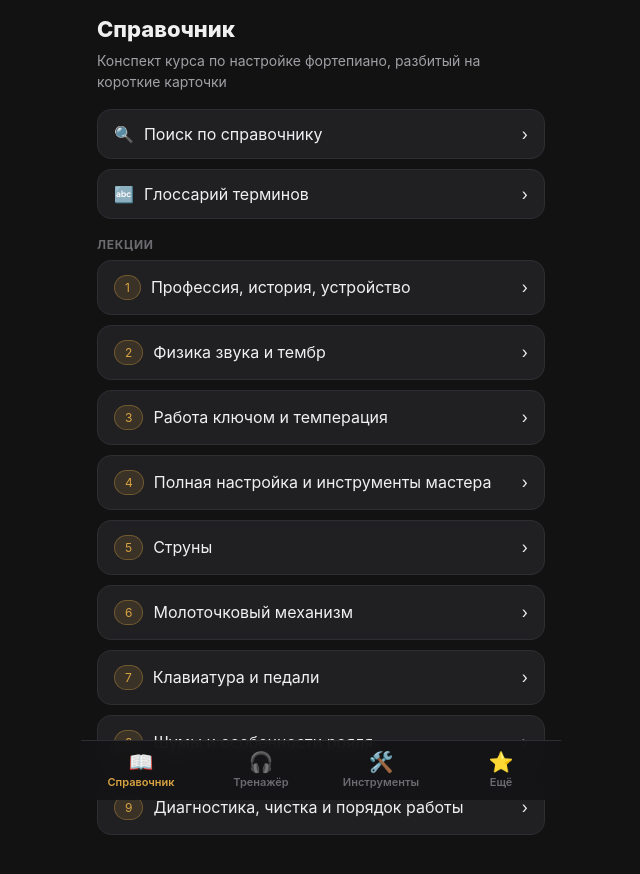
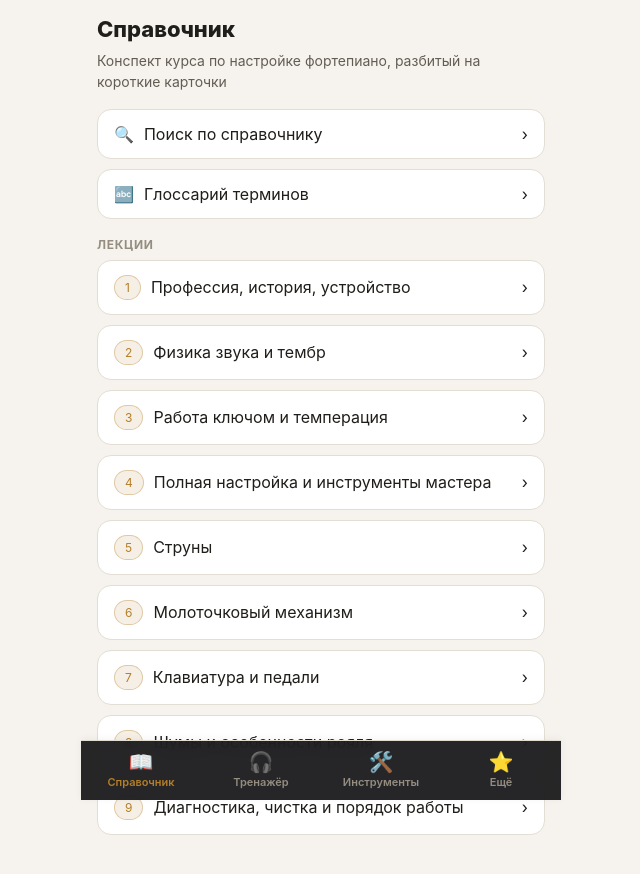
Before and after one commit to vysockiymark01-prog/440Hz, a React (Vite) app: page /#/reference in a window 1280 px wide. Shown: the top 874 px of the page, without its empty margins (319-959 px from the left). Built offline with nearby package versions, Linux system fonts and the light colour scheme.

Commit message:
Add files via upload

```diff
--- a/index.html
+++ b/index.html
@@ -5,6 +5,8 @@
     <link rel="icon" type="image/png" href="./icons/icon-192.png" />
     <link rel="apple-touch-icon" href="./icons/apple-touch-icon.png" />
     <meta name="viewport" content="width=device-width, initial-scale=1, maximum-scale=1, viewport-fit=cover" />
+    <meta name="theme-color" content="#121212" media="(prefers-color-scheme: dark)" />
+    <meta name="theme-color" content="#f6f3ee" media="(prefers-color-scheme: light)" />
     <meta name="theme-color" content="#121212" />
     <meta name="description" content="Справочник по настройке фортепиано и тренажёр слуха на биения" />
     <title>Настройщик фортепиано</title>
--- a/src/index.css
+++ b/src/index.css
@@ -11,12 +11,42 @@
   --accent-contrast: #1a1200;
   --danger: #e0645a;
   --success: #5cbf7a;
+  --accent-soft-bg: rgba(217,164,65,0.14);
+  --accent-soft-border: rgba(217,164,65,0.35);
+  --success-soft-bg: rgba(92,191,122,0.15);
+  --danger-soft-bg: rgba(224,100,90,0.15);
   --radius: 14px;
   --radius-sm: 10px;
   --tab-bar-h: 60px;
   --safe-bottom: env(safe-area-inset-bottom, 0px);
   --safe-top: env(safe-area-inset-top, 0px);
-  color-scheme: dark;
+  color-scheme: light dark;
+}
+
+@media (prefers-color-scheme: light) {
+  :root {
+    --bg: #f6f3ee;
+    --bg-elevated: #ffffff;
+    --bg-card: #ffffff;
+    --border: #e2ded4;
+    --text: #201e1a;
+    --text-dim: #625d53;
+    --text-faint: #948d80;
+    --accent: #b47f28;
+    --accent-dim: #cf9a44;
+    --accent-contrast: #ffffff;
+    --danger: #c0392b;
+    --success: #2e7d4f;
+    --accent-soft-bg: rgba(180,127,40,0.12);
+    --accent-soft-border: rgba(180,127,40,0.35);
+    --success-soft-bg: rgba(46,125,79,0.12);
+    --danger-soft-bg: rgba(192,57,43,0.12);
+  }
+
+  .bottom-nav {
+    background: rgba(255, 255, 255, 0.92);
+    box-shadow: 0 -1px 8px rgba(0, 0, 0, 0.05);
+  }
 }
 
 * { box-sizing: border-box; }
@@ -108,9 +138,9 @@ p { margin: 0 0 10px; line-height: 1.55; }
 }
 
 .badge-accent {
-  background: rgba(217,164,65,0.14);
+  background: var(--accent-soft-bg);
   color: var(--accent);
-  border-color: rgba(217,164,65,0.35);
+  border-color: var(--accent-soft-border);
 }
 
 input[type="text"], input[type="search"], input[type="number"], textarea, select {
@@ -288,5 +318,5 @@ table.wire-table th { color: var(--text-dim); font-weight: 600; font-size: 12px;
   font-weight: 700;
   margin: 12px 0;
 }
-.result-flash.good { background: rgba(92,191,122,0.15); color: var(--success); }
-.result-flash.bad { background: rgba(224,100,90,0.15); color: var(--danger); }
+.result-flash.good { background: var(--success-soft-bg); color: var(--success); }
+.result-flash.bad { background: var(--danger-soft-bg); color: var(--danger); }
```
